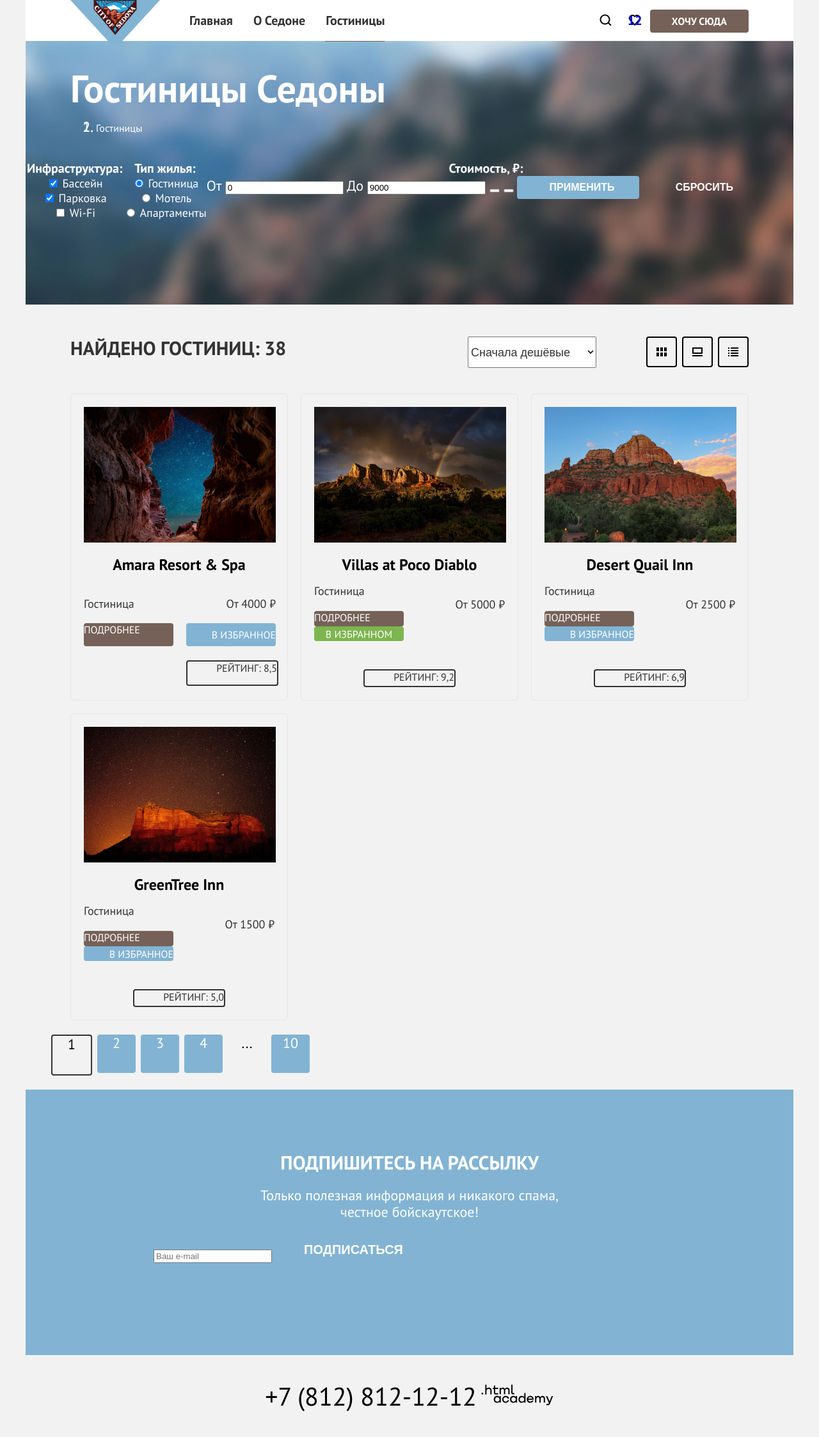
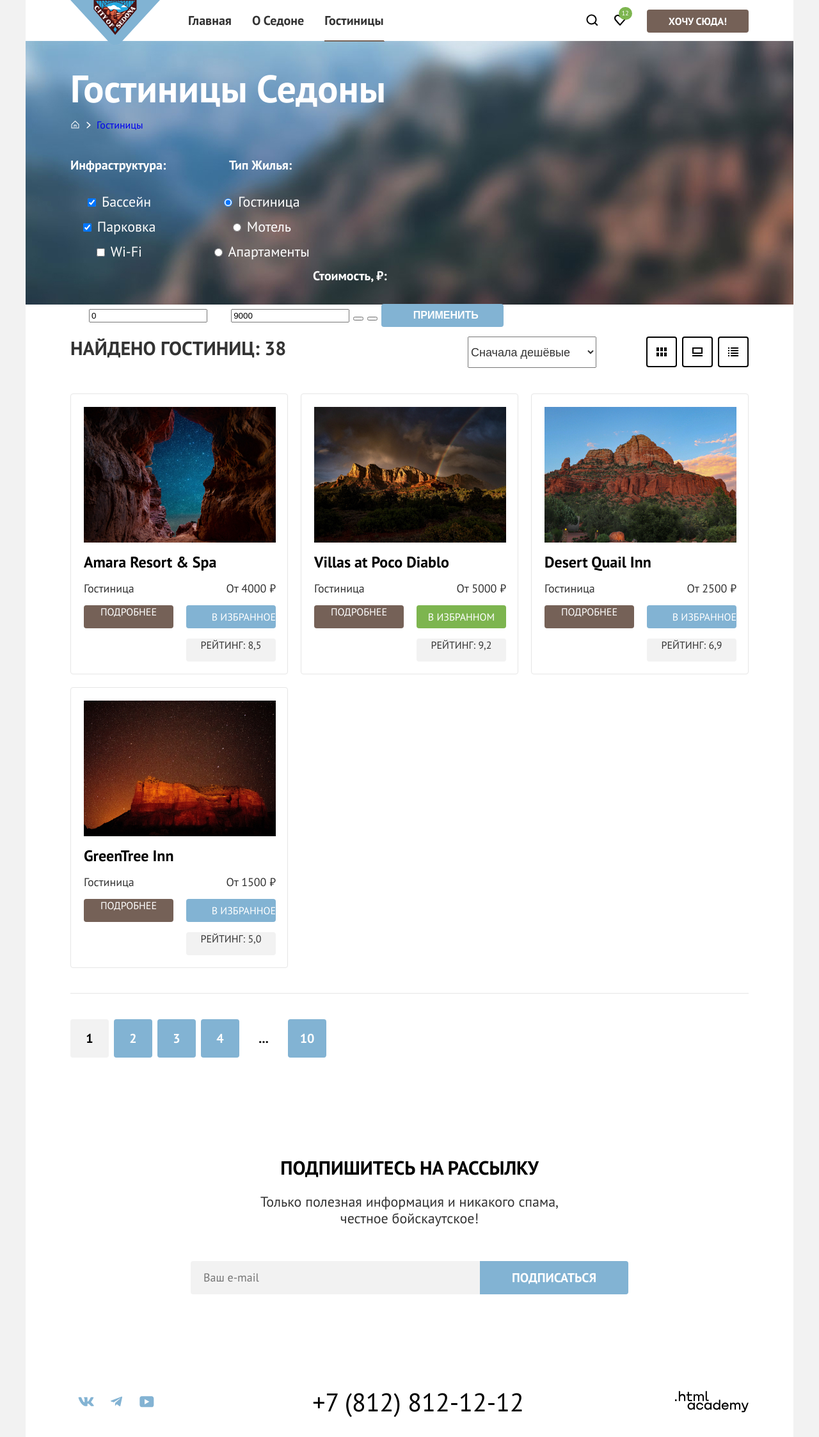
Before and after one commit to htmlacademy-htmlcss/2512753-sedona-40, a plain HTML site: page catalog.html in a window 1280 px wide. Shown: the whole page at 64% size. Before the commit the page ends 2208 px from the top, so only its background shows below. Drawn offline with Linux system fonts and the light colour scheme.

Commit message:
Добавляет стили, корректирует разметку

```diff
--- a/catalog.html
+++ b/catalog.html
@@ -21,7 +21,8 @@
             <a class="navigation-link" href="#">О Седоне</a>
           </li>
           <li class="navigation-item">
-            <a class="navigation-link navigation-link-current" href="catalog.html" aria-current="page">Гостиницы</a>
+            <a class="navigation-link navigation-link-current current-link-catalog" href="catalog.html"
+              aria-current="page">Гостиницы</a>
           </li>
         </ul>
         <ul class="navigation-user">
@@ -37,7 +38,7 @@
             </a>
           </li>
           <li>
-            <a class="header-button" href="#">Хочу сюда</a> <!-- Отдельно от списка, удобнее стилизовать-->
+            <a class="header-button" href="#">Хочу сюда!</a> <!-- Отдельно от списка, удобнее стилизовать-->
           </li>
         </ul>
       </nav>
@@ -45,35 +46,35 @@
     <main class="main-inner" data-test="main">
       <section class="filters" data-test="filter">
         <h1 class="inner-header-title">Гостиницы Седоны</h1>
-        <ol class="breadcrumbs"> <!-- header?-->
+        <ul class="breadcrumbs"> <!-- header?-->
           <li class="breadcrumbs-item">
             <a class="breadcrumbs-link breadcrumbs-home-link" href="index.html">
               <span class="visually-hidden">Главная</span>
             </a>
           </li>
           <li class="breadcrumbs-item">
-            <a class="breadcrumbs-link" href="catalog.html" aria-current="page">Гостиницы</a>
+            <a class="breadcrumbs-link breadcrumbs-navigation-link" href="catalog.html" aria-current="page">Гостиницы</a>
           </li>
-        </ol>
+        </ul>
         <h2 class="visually-hidden">Фильтры</h2>
         <form class="catalog-filter" action="https://echo.htmlacademy.ru/" method="get">
           <fieldset class="catalog-filter-group">
             <legend class="catalog-filter-title">Инфраструктура:</legend>
             <ul class="catalog-filter-list">
               <li class="catalog-filter-item">
-                <label class="control">
+                <label class="control-checked">
                   <input class="control-input" type="checkbox" name="pool" checked>
                   Бассейн
                 </label>
               </li>
               <li class="catalog-filter-item">
-                <label class="control">
+                <label class="control-checked">
                   <input class="control-input" type="checkbox" name="parking" checked>
                   Парковка
                 </label>
               </li>
               <li class="catalog-filter-item">
-                <label class="control">
+                <label class="control-check">
                   <input class="control-input" type="checkbox" name="wifi">
                   Wi-Fi
                 </label>
@@ -168,12 +169,14 @@
               <img class="product-card-image" src="images/hotel-2.jpg" width="300" height="212" alt="Радуга и горы">
               <h3 class="product-card-title">Villas at Poco Diablo</h3>
             </a>
+            <div class="product-card-grid">
               <p class="product-card-type">Гостиница</p>
               <p class="product-card-price">От 5000 ₽</p>
               <a class="product-card-button" href="#">Подробнее</a>
               <button class="favorite-button" type="button">В избранном</button>
               <p class="product-card-stars product-card-stars-4"><span class="visually-hidden">4 звезды</span></p>
               <p class="product-card-rating">Рейтинг: <span>9,2</span></p>
+            </div>
           </li>
           <li class="product-card">
             <a class="product-card-link" href="#"> <!-- # -->
@@ -181,12 +184,14 @@
                 alt="Прекрасные горы на фоне неба">
               <h3 class="product-card-title">Desert Quail Inn</h3>
             </a>
+            <div class="product-card-grid">
               <p class="product-card-type">Гостиница</p>
               <p class="product-card-price">От 2500 ₽</p>
               <a class="product-card-button" href="#">Подробнее</a>
               <button class="add-favorite-button" type="button">В избранное</button>
               <p class="product-card-stars product-card-stars-3"><span class="visually-hidden">3 звезды</span></p>
               <p class="product-card-rating">Рейтинг: <span>6,9</span></p>
+            </div>
           </li>
           <li class="product-card">
             <a class="product-card-link" href="#"> <!-- # -->
@@ -194,12 +199,14 @@
                 alt="Горы на фоне ночного звездного небы">
               <h3 class="product-card-title">GreenTree Inn</h3>
             </a>
+            <div class="product-card-grid">
               <p class="product-card-type">Гостиница</p>
               <p class="product-card-price">От 1500 ₽</p>
               <a class="product-card-button" href="#">Подробнее</a>
               <button class="add-favorite-button" type="button">В избранное</button>
               <p class="product-card-stars product-card-stars-2"><span class="visually-hidden">2 звезды</span></p>
               <p class="product-card-rating">Рейтинг: <span>5,0</span></p>
+            </div>
           </li>
         </ul>
         <ul class="pagination">
@@ -223,39 +230,41 @@
           </li>
         </ul>
       </section>
-      <section class="subscribe-catalog" data-test="subscribe"> <!-- data-test="subscribe" -->
-        <h2 class="subscribe-title">Подпишитесь на рассылку</h2>
-        <p>Только полезная информация и никакого спама, честное бойскаутское!</p>
-        <form class="subscribe-form" action="https://echo.htmlacademy.ru/" method="post">
-          <p class="subscribe-form-name">
-            <label class="visually-hidden" for="user-email">Ваш e-mail</label>
-            <input type="email" id="user-email" name="user-email" placeholder="Ваш e-mail" required>
-          </p>
-          <button class="subscribe-button" type="submit">Подписаться</button>
+      <section class="subscribe-d">
+        <div class="subscribe-block-d">
+          <h2 class="header-block-two-d">Подпишитесь на рассылку</h2>
+          <p class="description-block-d">Только полезная информация и никакого спама,<br> честное бойскаутское!</p>
+          <form class="subscribe-form-d" action="#" method="post">
+          <input class="subscribe-field-d" type="email" placeholder="Ваш e-mail">
+            <button class="subscribe-button-d" type="submit">Подписаться</button>
           </form>
+        </div>
       </section>
     </main>
     <footer class="page-footer" data-test="footer"> <!-- data-test="footer" -->
       <ul class="footer-social-list">
         <li class="footer-social-item">
-          <a class="footer-social-link" href="https://vk.com/htmlacademy">
+          <a class="footer-social-link vk" href="https://vk.com/htmlacademy">
+            <div class="footer-social-vk"></div>
             <span class="visually-hidden">ВКонтакте</span>
           </a>
         </li>
         <li class="footer-social-item">
-          <a class="footer-social-link" href="https://t.me/htmlacademy">
+          <a class="footer-social-link tg" href="https://t.me/htmlacademy">
+            <div class="footer-social-tg"></div>
             <span class="visually-hidden">Телеграм</span>
           </a>
         </li>
         <li class="footer-social-item">
-          <a class="footer-social-link" href="https://www.youtube.com/user/htmlacademyru">
+          <a class="footer-social-link youtube" href="https://www.youtube.com/user/htmlacademyru">
+            <div class="footer-social-youtube"></div>
             <span class="visually-hidden">YouTube</span>
           </a>
         </li>
       </ul>
       <a class="footer-phone" href="tel:+78128121212">+7 (812) 812-12-12</a>
       <a class="copyright" href="https://htmlacademy.ru/">
-        <img class="htmlacademy-logo" src="images/htmlacademy.svg" width="115" height="33" alt="Лого HTMLacademy">
+        <img class="htmlacademy-logo" src="images/htmlacademy.svg" width="115" height="34" alt="Лого HTMLacademy">
       </a>
     </footer>
   </body>
--- a/styles/styles.css
+++ b/styles/styles.css
@@ -40,16 +40,44 @@ a {
   text-decoration: none;
 }
 
+.navigation-item {
+  position: relative;
+}
+
+.current-link::after {
+  position: absolute;
+  content: "";
+  width: 68px;
+  top: 43px;
+  left: 16px;
+  right: 16px;
+  bottom: -1px;
+  height: 2px;
+  background: #756257;
+}
+
+.current-link-catalog::after {
+  position: absolute;
+  content: "";
+  width: 93px;
+  top: 43px;
+  left: 16px;
+  right: 16px;
+  bottom: -1px;
+  height: 2px;
+  background: #756257;
+}
+
 .logo {
   position: relative;
   z-index: 1;
-  margin-right: 30px;
+
 
 }
 
 .navigation-logo {
   padding-left: 70px;
-  margin-right: 30px;
+  margin-right: 28px;
 }
 
 .navigation {
@@ -170,15 +198,10 @@ a {
 .advantages-item-reverse {
   flex-direction: row-reverse;
 }
-/*
-.advantages-item-flex {
-  display: flex;
-  justify-content: center;
-  align-items: center;
-}*/
 
 .infrastructure {
-  background-color: #FFFFFF;}
+  background-color: #FFFFFF;
+}
 
 .infrastructure-item-color {
   background-color: rgba(131, 179, 211, 0.12);
@@ -192,6 +215,7 @@ a {
 
 .advantages-stolb {
   width: 400px;
+  margin: auto;
 }
 
 .advantages-stolb-text {
@@ -205,6 +229,9 @@ a {
   padding: 0;
 }
 
+.advantages-stolb-cent {
+  background-color: rgba(131, 179, 211, 0.2);
+}
 
 
 /*
@@ -252,6 +279,7 @@ a {
   width: 20px;
   height: 20px;
   padding: 22px 12px;
+  margin-right: 9px;
 }
 
 .navigation-user-link-favorite {
@@ -259,23 +287,62 @@ a {
   background-image: url(../images/favorite.svg);
   background-position: center;
   background-repeat: no-repeat;
+  padding: 22px 12px;
+  display: block;
+  margin-right: 30px;
+  position: relative;
+}
 
-  padding: 22px 12px;
+.notification-badge {
+  position: absolute;
+  left: 10px;
+  top: 1px;
+  padding: 5px;
+  font-weight: 400;
+  font-size: 10px;
+  font-style: normal;
+  line-height: 10px;
+  color: #ffffff;
+  background-color: #7db54f;
+  border-radius: 10px;
+  max-width: 50px;
 }
 
 .advantages-title {
-
+  font-weight: 700;
   font-size: 24px;
   line-height: 28px;
+  text-transform: uppercase;
+  margin: 0;
+  position: relative;
+  margin-bottom: 30px;
+  padding-bottom: 30px;
   color: #000000;
-  font-weight: 700;
-  align-items: center;
-  text-transform: uppercase;
-  padding: 0;
-  margin: 0;
-  width: 175px;
 
 }
+
+.advantages-title::after {
+  content: "";
+  position: absolute;
+  width: 60px;
+  height: 2px;
+  background-color: rgba(0, 0, 0, 0.3);
+  bottom: -1px;
+  left: 170px;
+}
+
+.advantages-title-img::after {
+  content: "";
+  position: absolute;
+  width: 60px;
+  height: 2px;
+  background-color: rgba(255, 255, 255, 0.3);
+  bottom: -1px;
+  left: 170px;
+}
+
+
+
 
 .advantages-description {
 
@@ -285,9 +352,26 @@ a {
   font-weight: 400;
   align-items: center;
   padding: 0;
-  margin: 0;
+  margin: 0 auto;
   width: 230px;
 }
+
+.advantages-item-cent {
+  width: 400px;
+  padding: auto;
+}
+
+.advantages-color {
+  color: #ffffff;
+}
+
+/*
+.advantages-item-flex {
+  display: flex;
+  justify-content: center;
+  align-items: center;
+}*/
+
 
 .infrastructure-lead {
   font-size: 30px;
@@ -300,12 +384,13 @@ a {
   padding-top: 64px;
   margin-left: auto;
   margin-right: auto;
-  margin-bottom: 20px;
+  margin-bottom: 19px;
 }
 
 
 .infrastructure-lead + p {
   margin-bottom: 64px;
+  margin-top: 20px;
 }
 
 .infrastructure-list {
@@ -338,7 +423,12 @@ a {
 .infrastructure-picture-gift {
   background-image: url(../images/gift.svg);
   width: 75px;
-  height: 76px;
+  height: 75px;
+  position: relative;
+  top: -2px;
+  margin-bottom: 28px;
+
+
 }
 
 .infrastructure-item-flex {
@@ -447,16 +537,18 @@ a {
 }
 
 .subscribe p {
+  font-family: "PT Sans", sans-serif;
   font-size: 22px;
   line-height: 26px;
   color: #ffffff;
   font-weight: 400;
   width: 475px;
-  margin: 20px auto;
+  margin: 0 auto;
   margin-bottom: 54px;
 }
 
 .subscribe-button {
+  font-family: "PT Sans", sans-serif;
   font-size: 20px;
   line-height: 36px;
   color: #ffffff;
@@ -468,7 +560,16 @@ a {
   padding: 8px 50px;
   width: 232px;
   height: 52px
+}
 
+.page-footer {
+  display: flex;
+  background-color: #ffffff;
+  height: 50px;
+  width: 1060px;
+  padding: 39px 70px 30px 70px;
+  justify-content: space-between;
+  align-items: center;
 }
 
 .footer-social-vk {
@@ -484,9 +585,9 @@ a {
   background-image: url(../images/telegram.svg);
   background-position: center;
   background-repeat: no-repeat;
-  width: 18px;
+  width: 17px;
   height: 16px;
-  padding: 12px 15px;
+  padding: 11px 15px;
 }
 
 .footer-social-youtube {
@@ -509,11 +610,15 @@ a {
 
 .subscribe-form {
   display: flex;
-  width: 300px;
-  margin-left: 200px;
+  width: 684px;
+  margin: 0 auto;
 }
 
 .subscribe-form-email {
+  font-family: "PT Sans", sans-serif;
+  font-size: 18px;
+  line-height: 24px;
+  font-weight: 400;
   border-radius: 4px 0 0 4px;
   padding: 12px 20px;
   border: none;
@@ -524,16 +629,18 @@ a {
   padding: 12px 20px;
   width: 452px;
   height: 52px;
-
 }
 
 .footer-social-list {
   list-style-type: none;
   display: flex;
-  padding-left: 45px 0 35px 70px;
+  width: 142px;
+  padding: 0;
 }
 
-
+.copyright {
+  height: 34px;
+}
 
 
 
@@ -543,50 +650,62 @@ a {
   background-repeat: no-repeat;
   color: #ffffff;
   background-size: cover;
-  margin-bottom: 50px;
-}
-
-.catalog-filter-list {
-  display: flex;
-  flex-wrap: wrap;
-  align-items: center;
-  list-style-type: none;
-  color: #ffffff;
+  margin-bottom: 0;
 }
 
 .inner-header-title {
+  text-transform: capitalize;
   font-size: 60px;
   line-height: 78px;
   color: #ffffff;
   font-weight: 700;
+  margin: 0;
+  margin-bottom: 8px;
+  padding-top: 35px;
+  padding-left: 70px;
+  text-align: left;
+}
+
+.breadcrumbs-item {
+  position: relative;
+  height: 21px;
 }
 
 .breadcrumbs-home-link {
   background-image: url(../images/home-breadcrumbs.svg);
+  width: 15px;
+  background-repeat: no-repeat;
+  background-size: 13px 13px;
   background-position: center;
-  background-repeat: no-repeat;
-  color: #ffffff;
+  display: block;
+  padding-bottom: 19px;
 }
 
-.breadcrumbs-link {
+.breadcrumbs-navigation-link {
+  background-image: url("../images/arrow.svg");
+  background-repeat: no-repeat;
+  background-size: 11px 11px;
+  background-position: right 106px center;
+  font-weight: 400;
   font-size: 16px;
   line-height: 21px;
-  color: #ffffff;
-  font-weight: 400;
+  display: block;
+  padding: 0 26px;
 }
 
 .catalog-filter-title {
   font-size: 20px;
   line-height: 24px;
-  color: #ffffff;
   font-weight: 700;
+  margin-bottom: 32px;
+  padding: 0;
+  text-transform: capitalize;
 }
 
 .catalog-filter-list {
-  font-size: 18px;
-  line-height: 23px;
-  color: #ffffff;
-  font-weight: 400;
+  list-style: none;
+  margin: 0;
+  padding: 0;
 }
 
 .catalog-filter-submit {
@@ -667,34 +786,40 @@ a {
 }
 
 .product-card-button {
+  font-family: "PT Sans", sans-serif;
   font-size: 16px;
   line-height: 20px;
   font-weight: 400;
   color: #ffffff;
   text-transform: uppercase;
-  text-align: center;
+
   border-radius: 4px;
-  padding: 8px 50px;
+
   width: 140px;
   height: 36px;
   background-color: #756157;
+
+
+
 }
 
 .add-favorite-button {
+  font-family: "PT Sans", sans-serif;
   font-size: 16px;
   line-height: 20px;
   font-weight: 400;
   color: #ffffff;
   text-transform: uppercase;
-  text-align: center;
+
   border-radius: 4px;
-  padding: 8px 20px;
+
   width: 140px;
   /* !!!!!!!!!!!!!!!!!!!!!!!!!!!!!*/
   height: 36px;
   background-color: #82B3D3;
   border: none;
-  font-family: "PT Sans", sans-serif;
+
+
 }
 
 .favorite-button {
@@ -722,12 +847,16 @@ a {
   text-transform: uppercase;
   text-align: center;
   padding: 0;
+  margin: 0;
   width: 140px;
   /* !!!!!!!!!!!!!!!!!!!!!!!!!!!!!*/
   height: 36px;
   background-color: #F2F2F2;
-  border: 2px solid;
+
   border-radius: 4px;
+
+
+
 
 
 }
@@ -735,17 +864,34 @@ a {
 .pagination {
   list-style-type: none;
   display: flex;
+  margin: 0;
+  margin-top: 80px;
+  margin-left: 70px;
+  padding: 0;
+  padding-bottom: 60px;
 
 }
 
 .pagination-link {
   color: #ffffff;
+  display: block;
+  padding: 12px 10px;
+  text-align: center;
+  text-decoration: none;
+
+  border-radius: 4px;
+  font-style: normal;
+  font-weight: 700;
+  font-size: 20px;
+  line-height: 36px;
 
 }
 
 .pagination-current,
 .pagination-text {
   color: #000000;
+  border: none;
+
 }
 
 .pagination-item-current {
@@ -754,16 +900,27 @@ a {
   width: 60px;
   height: 60px;
   margin-right: 8px;
-  border: 2px solid;
+
+
   /*******************/
 }
 
 .pagination-item-text {
-  background-color: none;
+  background-color: transparent;
   border-radius: 4px;
   width: 60px;
   height: 60px;
   margin-right: 8px;
+  color: #000000;
+  text-decoration: none;
+  font-style: normal;
+  font-weight: 700;
+  font-size: 20px;
+  line-height: 36px;
+  display: block;
+  padding: 12px 0;
+  text-align: center;
+
 }
 
 .pagination-item {
@@ -774,6 +931,7 @@ a {
   height: 60px;
   color: #ffffff;
   border-radius: 4px;
+
 }
 
 .subscribe-catalog {
@@ -795,47 +953,47 @@ a {
   margin: 20px auto;
 }
 
-.inner-header-title {
-  margin: 0;
-  margin-bottom: 8px;
-  padding: 0;
-  padding-top: 35px;
-  padding-left: 70px;
-  text-align: left;
-}
-
 .filters {
   width: 1200px;
   height: 412px;
 }
 
 .breadcrumbs {
+  list-style-type: none;
+  padding: 0;
+  margin: 0;
   display: flex;
-  margin: 0;
+  flex-wrap: wrap;
+  align-items: center;
+  margin-bottom: 40px;
   margin-left: 70px;
-  margin-bottom: 40px;
 }
 
 .catalog-filter {
   display: flex;
+  flex-wrap: wrap;
+  height: 160px;
+  margin-left: 70px;
+
 
 }
 
 .catalog-filter-group {
-  margin: 0;
+  border: none;
+  margin: 0 71px 0 0;
   padding: 0;
-  border: none;
 }
 
-.catalog-filter-list {
-  display: block;
-  margin: 0;
-  padding: 0;
 
+.catalog-filter-item {
+  margin-bottom: 16px;
+  height: 23px;
 }
 
-.catalog-filter-item {
-
+.catalog-products {
+  background-color: #ffffff;
+  padding-top: 50px;
+  margin-top: 0;
 }
 
 .catalog-products-title {
@@ -865,8 +1023,8 @@ a {
   margin-left: 70px;
 }
 
-.product-list{
-
+.product-list {
+  position: relative;
   display: grid;
   grid-template-columns: repeat(3, 340px);
   gap: 20px;
@@ -875,6 +1033,15 @@ a {
   padding: 0;
   list-style-type: none;
 
+}
+
+.product-list::after {
+  content: "";
+  position: absolute;
+  width: 100%;
+  height: 1px;
+  background-color: #e6e6e6;
+  bottom: -40px;
 }
 
 .view-tile {
@@ -917,25 +1084,32 @@ a {
   flex-direction: column;
   justify-content: space-between;
   border: 1px solid #e6e6e6;
-  border-radius: 6px;
+  border-radius: 4px;
   padding: 20px;
-  height: 438px;
+  height: 397px;
 }
 
 .product-card-image {
-  margin-bottom: 16px;
+  margin-bottom: 12px;
 }
 
 .product-card-title {
+  font-family: "PT Sans", sans-serif;
+  font-size: 24px;
+  line-height: 28px;
+  font-weight: 700;
+  color: #000000;
   margin: 0;
   margin-bottom: 16px;
+  padding: 0;
+  text-align: left;
 }
 
 .product-card-grid {
 
   display: grid;
   grid-template-columns: repeat(2, 140px);
-  gap: 20px;
+  gap: 16px 20PX;
   padding: 0;
   margin: 0;
   list-style-type: none;
@@ -952,14 +1126,6 @@ a {
   margin: 0;
 }
 
-.product-card-button {
-	text-align: left;
-	margin: 0;
-	padding: 0;
-	width: 140px;
-	height: 36px;
-}
-
 .add-favorite-button {
   text-align: right;
   margin: 0;
@@ -968,12 +1134,74 @@ a {
   height: 36px;
 }
 
-.product-card-rating {
-	align-self: center;
-	text-align: right;
+.subscribe-d {
+  padding: 70px 258px 104px;
+  text-align: center;
+  background-color: #ffffff;
+}
+
+.header-block-two-d {
+  font-family: "PT Sans", sans-serif;
+  text-transform: uppercase;
+  font-size: 30px;
+  line-height: 36px;
+  color: #000000;
+  font-weight: 700;
+  text-transform: uppercase;
   margin: 0;
   padding: 0;
-	width: 140px;
-	height: 36px;
+}
+
+.subscribe-block-d {
+  font-family: "PT Sans", sans-serif;
+  font-size: 22px;
+  line-height: 26px;
+  color: #333333;
+  font-weight: 400;
+  display: flex;
+  flex-direction: column;
+  align-items: center;
+
+}
+
+.subscribe-field-d {
+  font-family: "PT Sans", sans-serif;
+  font-style: normal;
+  font-weight: 400;
+  font-size: 18px;
+  line-height: 24px;
+  color: #000000;
+  padding: 12px 20px;
+  width: 452px;
+  max-height: 52px;
   background-color: #f2f2f2;
+  border-radius: 4px 0 0 4px;
+  border: none;
 }
+
+.subscribe-form-d {
+  display: flex;
+  width: 684px;
+}
+
+.subscribe-d .description-block-d {
+  margin-bottom: 54px;
+}
+
+.subscribe-button-d {
+  text-align: center;
+  font-family: PT Sans;
+  font-size: 20px;
+  font-style: normal;
+  font-weight: 700;
+  width: 232px;
+  text-decoration: none;
+  text-transform: uppercase;
+  line-height: 36px;
+  padding: 8px 50px;
+  color: #fff;
+  background-color: #82B3D3;
+  border-radius: 0 4px 4px 0;
+  margin: 0;
+  border: none;
+}
```
Also changed, not shown: index.html (+21 -14 lines). Lines whose indentation alone changed are shown as unchanged.
